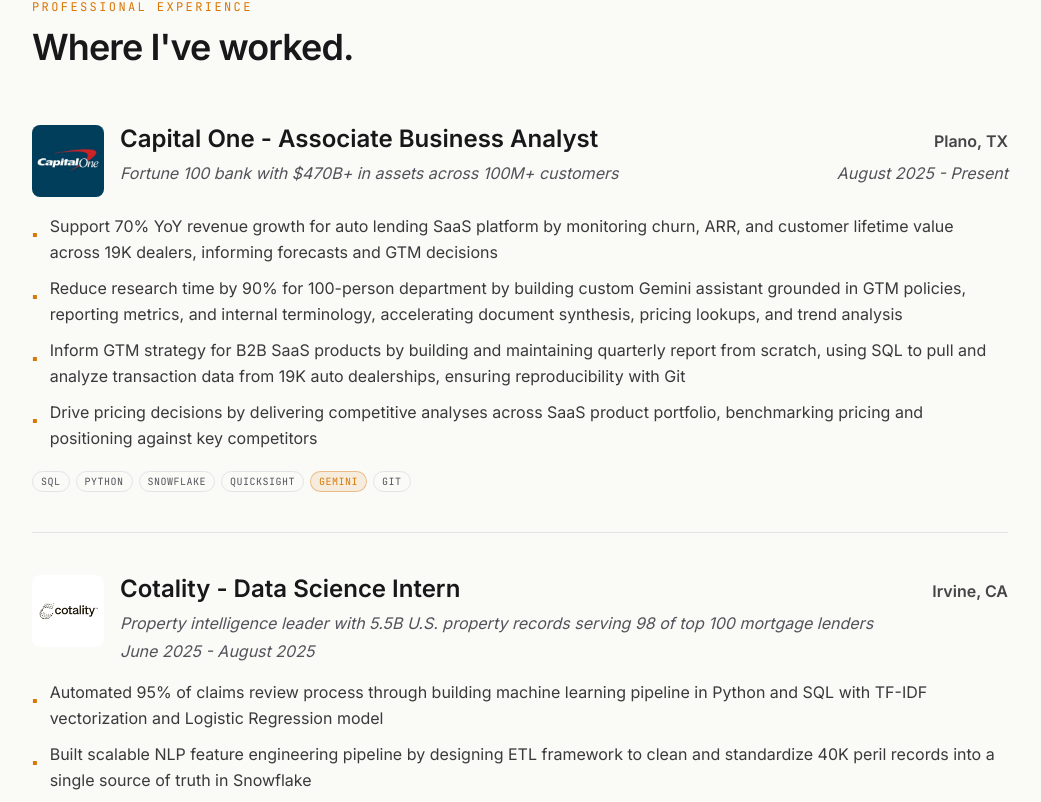
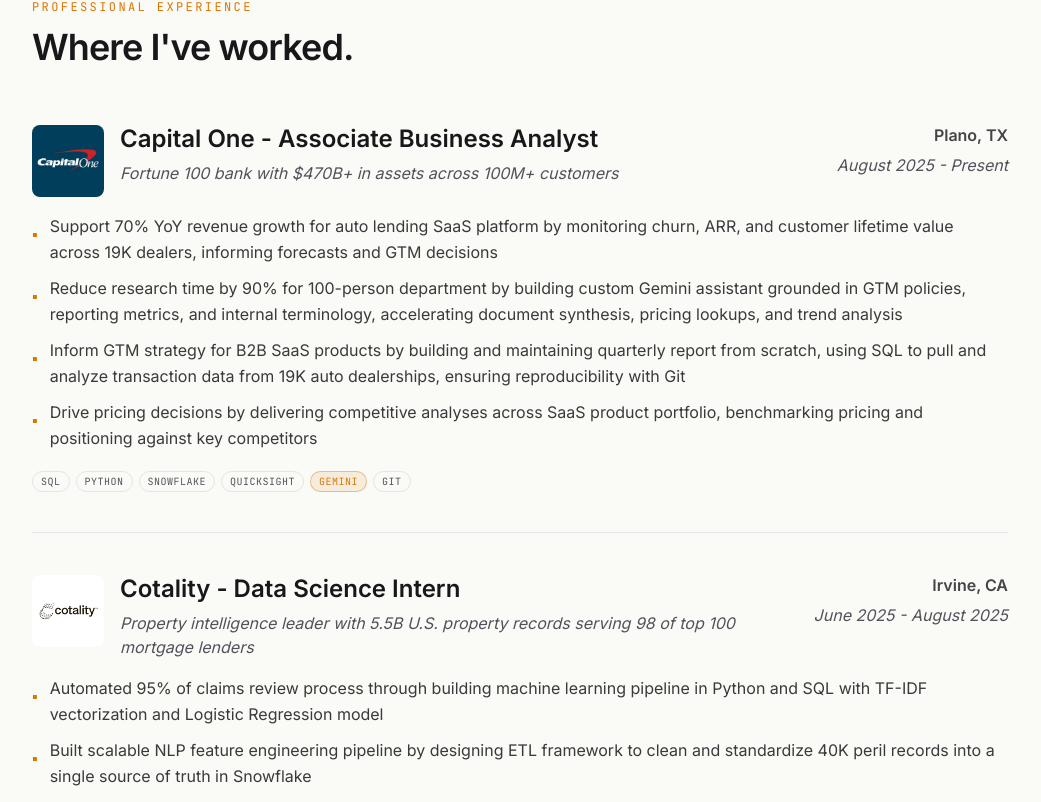
Before and after one commit to jjadenoca/portfoliowebsite, a Next.js app: page / in a window 1280 px wide. Shown: the part 1018-1820 px from the top of the page, without its empty margins (120-1161 px from the left). Built offline with nearby package versions, Linux system fonts and the light colour scheme; no server answers.

Commit message:
Stack location above date on Experience cards to prevent misalignment with long blurbs

```diff
--- a/src/components/Experience.tsx
+++ b/src/components/Experience.tsx
@@ -39,22 +39,22 @@ export default function Experience() {
                   />
                 </div>
               )}
-              <div className="flex-1 min-w-0">
-                <div className="flex flex-wrap items-baseline justify-between gap-x-4 gap-y-1">
+              <div className="flex-1 min-w-0 flex flex-col sm:flex-row sm:items-start sm:justify-between gap-x-4 gap-y-1">
+                <div className="min-w-0">
                   <h3 className="text-xl sm:text-2xl font-semibold">
                     {e.company} - {e.role}
                   </h3>
-                  <span className="text-base font-semibold text-foreground/80">
-                    {e.location}
-                  </span>
-                </div>
-                <div className="flex flex-wrap items-baseline justify-between gap-x-4 gap-y-1 mt-1.5">
-                  <p className="text-base italic text-muted-foreground">
+                  <p className="text-base italic text-muted-foreground mt-1.5">
                     {e.blurb}
                   </p>
-                  <span className="text-base italic text-muted-foreground">
+                </div>
+                <div className="shrink-0 sm:text-right">
+                  <p className="text-base font-semibold text-foreground/80">
+                    {e.location}
+                  </p>
+                  <p className="text-base italic text-muted-foreground mt-1.5">
                     {e.start} {e.end ? `- ${e.end}` : ""}
-                  </span>
+                  </p>
                 </div>
               </div>
             </div>
```
